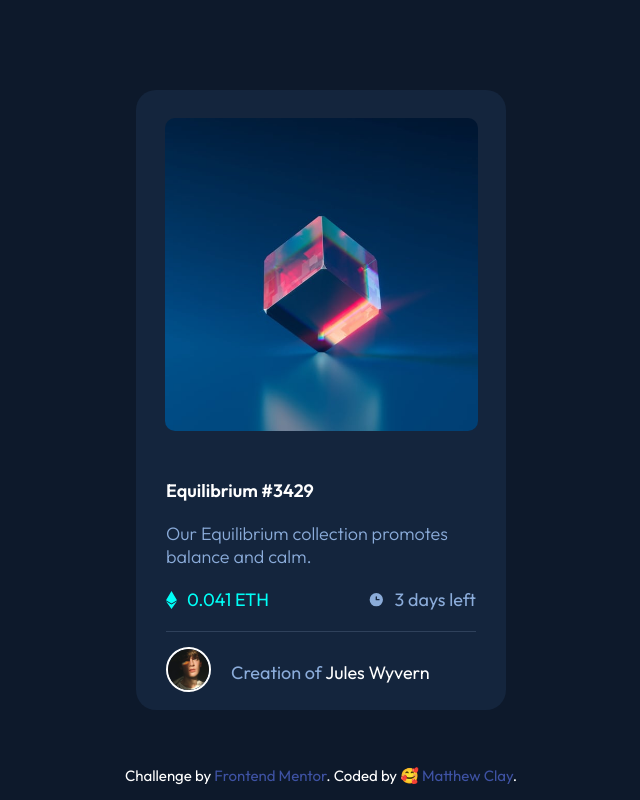
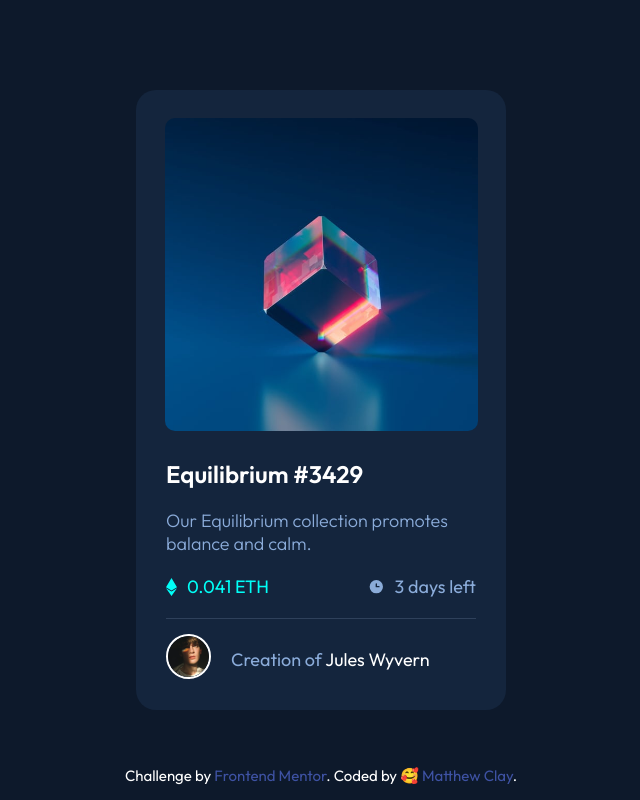
Before and after one commit to matthew-clay/NFT-preview-card, a plain HTML site: page index.html in a window 1280 px wide. Shown: the whole page, without its empty margins (319-959 px from the left). Drawn offline with Linux system fonts and the light colour scheme.

Commit message:
fixed bugs at card

```diff
--- a/index.html
+++ b/index.html
@@ -25,9 +25,9 @@
             <img src="./images/image-equilibrium.jpg" alt="nft-jpeg" />
           </div>
 
-          <!-- content-container -->
-          <div class="content-container">
-            <h4 class="title mb">Equilibrium #3429</h4>
+          <!-- content -->
+          <div class="container">
+            <h1 class="title mb">Equilibrium #3429</h1>
             <p class="description mb">
               Our Equilibrium collection promotes balance and calm.
             </p>
--- a/style.css
+++ b/style.css
@@ -53,7 +53,6 @@ body {
   height: 313px;
   margin: 28px;
   border-radius: 10px;
-  cursor: pointer;
 }
 
 .nft-container::after {
@@ -67,6 +66,7 @@ body {
   align-items: center;
   opacity: 0;
   margin: 28px;
+  cursor: pointer;
   transition: all 0.3s ease;
 }
 
@@ -75,13 +75,13 @@ body {
 }
 
 /* content */
-.content-container {
+.container {
   color: var(--text-regular-white);
-  padding: 20px 30px;
+  padding: 0 30px;
 }
 
 .title {
-  font-size: 18px;
+  font-size: 24px;
   font-weight: 600;
   transition: all 0.3s ease;
   user-select: none;
```
